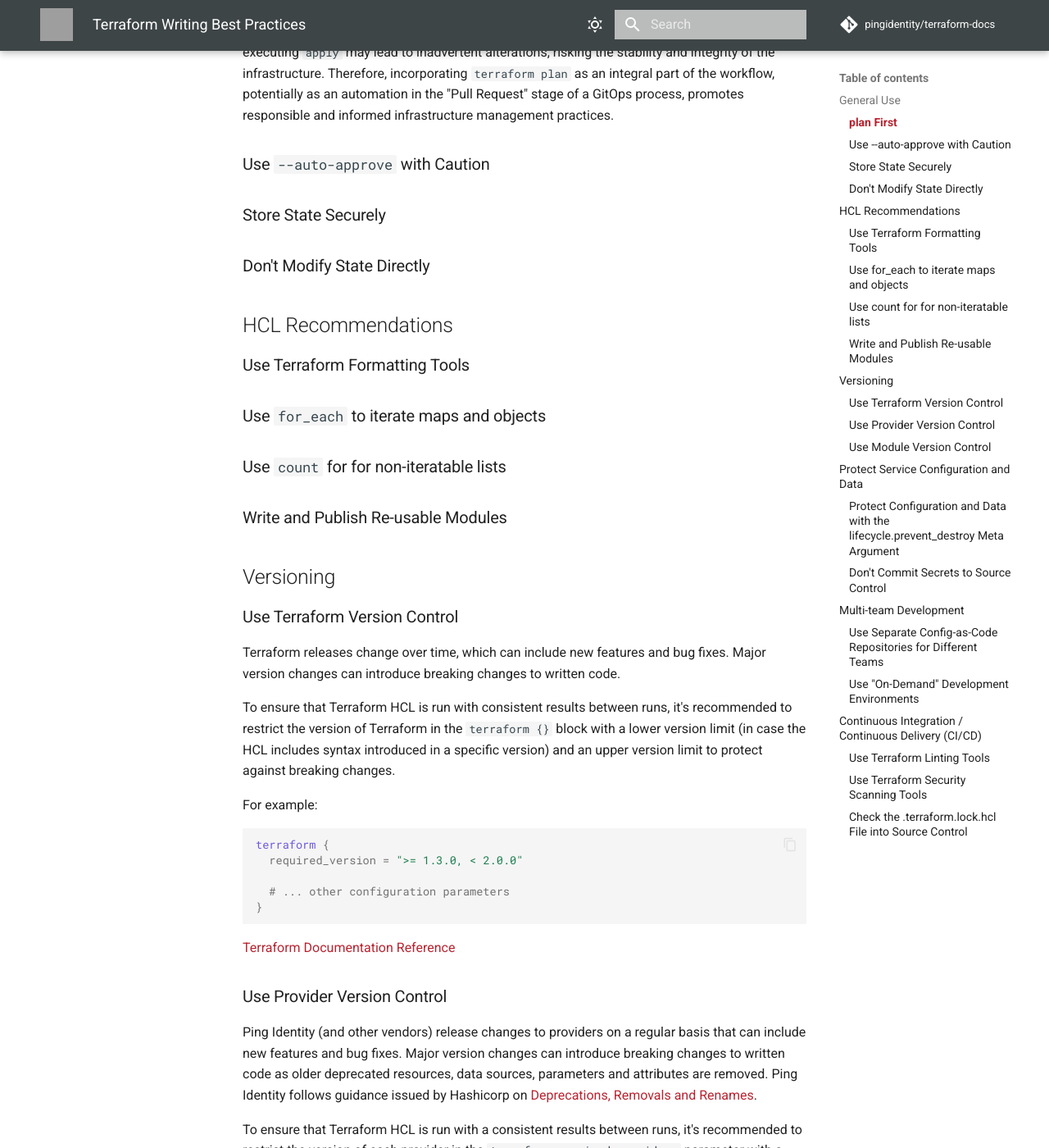
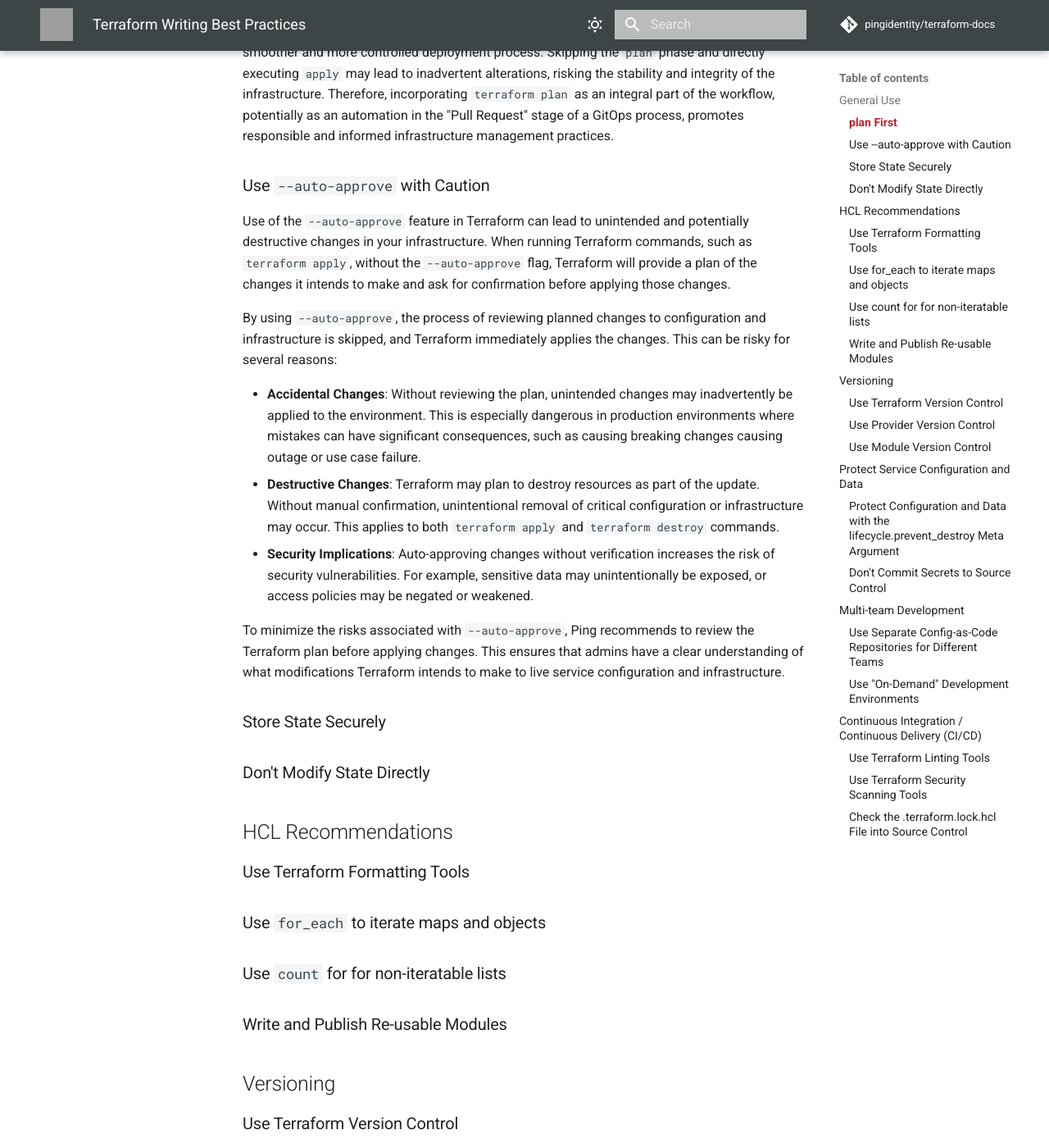
Before and after one commit to pingidentity/terraform-docs, an MkDocs documentation site: the page built from docs/best-practices/index.md, in a window 1280 px wide and 1400 px high, scrolled down 718 px. Shown: the whole window at 82% size. Built offline with MkDocs 1.6.1 and Material for MkDocs 9.7.7, drawn with Linux system fonts in a browser that asks for light colours; comment, search, counter and statistics services are not loaded; some of the changed text lies outside the part shown; grey boxes are pictures that could not be loaded.

Commit message:
update `--auto-approve` best practice and examples

````diff
--- a/docs/best-practices/index.md
+++ b/docs/best-practices/index.md
@@ -1,6 +1,6 @@
 # Terraform Writing Best Practices
 
-The following provides a set of best practices to apply when writing Terraform with Ping Identity providers and modules.
+The following provides a set of best practices to apply when writing Terraform with Ping Identity providers and modules in general.  This guide is intended to be used alongside provider and service specific best practices.
 
 These guidelines do not intend to educate on the use of Terraform, nor are they a getting started guide.  For more information about Terraform, visit [Hashicorp's Online Documentation](https://developer.hashicorp.com/terraform/docs).  To get started with Ping Identity Terraform providers, visit the online [Getting Started](./../index.md) guides.
 
@@ -13,6 +13,16 @@ Running `terraform plan` before `terraform apply` is a crucial practice for Terr
 This preview allows administrators to assess the impact of the proposed changes, identify any unexpected alterations, and verify that the configuration aligns with their intentions. This preventive step helps in avoiding unintended consequences and costly mistakes, ensuring a smoother and more controlled deployment process. Skipping the `plan` phase and directly executing `apply` may lead to inadvertent alterations, risking the stability and integrity of the infrastructure. Therefore, incorporating `terraform plan` as an integral part of the workflow, potentially as an automation in the "Pull Request" stage of a GitOps process, promotes responsible and informed infrastructure management practices.
 
 ### Use `--auto-approve` with Caution
+
+Use of the `--auto-approve` feature in Terraform can lead to unintended and potentially destructive changes in your infrastructure. When running Terraform commands, such as `terraform apply`, without the `--auto-approve` flag, Terraform will provide a plan of the changes it intends to make and ask for confirmation before applying those changes.
+
+By using `--auto-approve`, the process of reviewing planned changes to configuration and infrastructure is skipped, and Terraform immediately applies the changes. This can be risky for several reasons:
+
+* **Accidental Changes**: Without reviewing the plan, unintended changes may inadvertently be applied to the environment.  This is especially dangerous in production environments where mistakes can have significant consequences, such as causing breaking changes causing outage or use case failure.
+* **Destructive Changes**: Terraform may plan to destroy resources as part of the update.  Without manual confirmation, unintentional removal of critical configuration or infrastructure may occur.  This applies to both `terraform apply` and `terraform destroy` commands.
+* **Security Implications**: Auto-approving changes without verification increases the risk of security vulnerabilities. For example, sensitive data may unintentionally be exposed, or access policies may be negated or weakened.
+
+To minimize the risks associated with `--auto-approve`, Ping recommends to review the Terraform plan before applying changes.  This ensures that admins have a clear understanding of what modifications Terraform intends to make to live service configuration and infrastructure.
 
 ### Store State Securely
 
@@ -45,6 +55,15 @@ terraform {
 }
 ```
 
+Another example that limits to a specific minor version:
+```terraform
+terraform {
+  required_version = "~> 1.6"
+
+  # ... other configuration parameters
+}
+```
+
 [Terraform Documentation Reference](https://developer.hashicorp.com/terraform/tutorials/configuration-language/versions)
 
 ### Use Provider Version Control
@@ -71,6 +90,24 @@ terraform {
 }
 ```
 
+Other examples that limit the providers to specified minor versions:
+```terraform
+terraform {
+  required_version = "~> 1.6"
+
+  required_providers {
+    pingone = {
+      source  = "pingidentity/pingone"
+      version = "~> 0.25"
+    }
+    time = {
+      source  = "hashicorp/time"
+      version = "~> 0.9"
+    }
+  }
+}
+```
+
 [Terraform Documentation Reference](https://developer.hashicorp.com/terraform/tutorials/configuration-language/versions)
 
 ### Use Module Version Control
@@ -84,6 +121,16 @@ For example:
 module "utils" {
   source  = "pingidentity/utils/pingone"
   version = ">= 0.1.0, < 1.0.0"
+
+  # ... other configuration parameters
+}
+```
+
+Another example that limits the module to a specific minor version:
+```terraform
+module "utils" {
+  source  = "pingidentity/utils/pingone"
+  version = "~> 0.1"
 
   # ... other configuration parameters
 }
````
